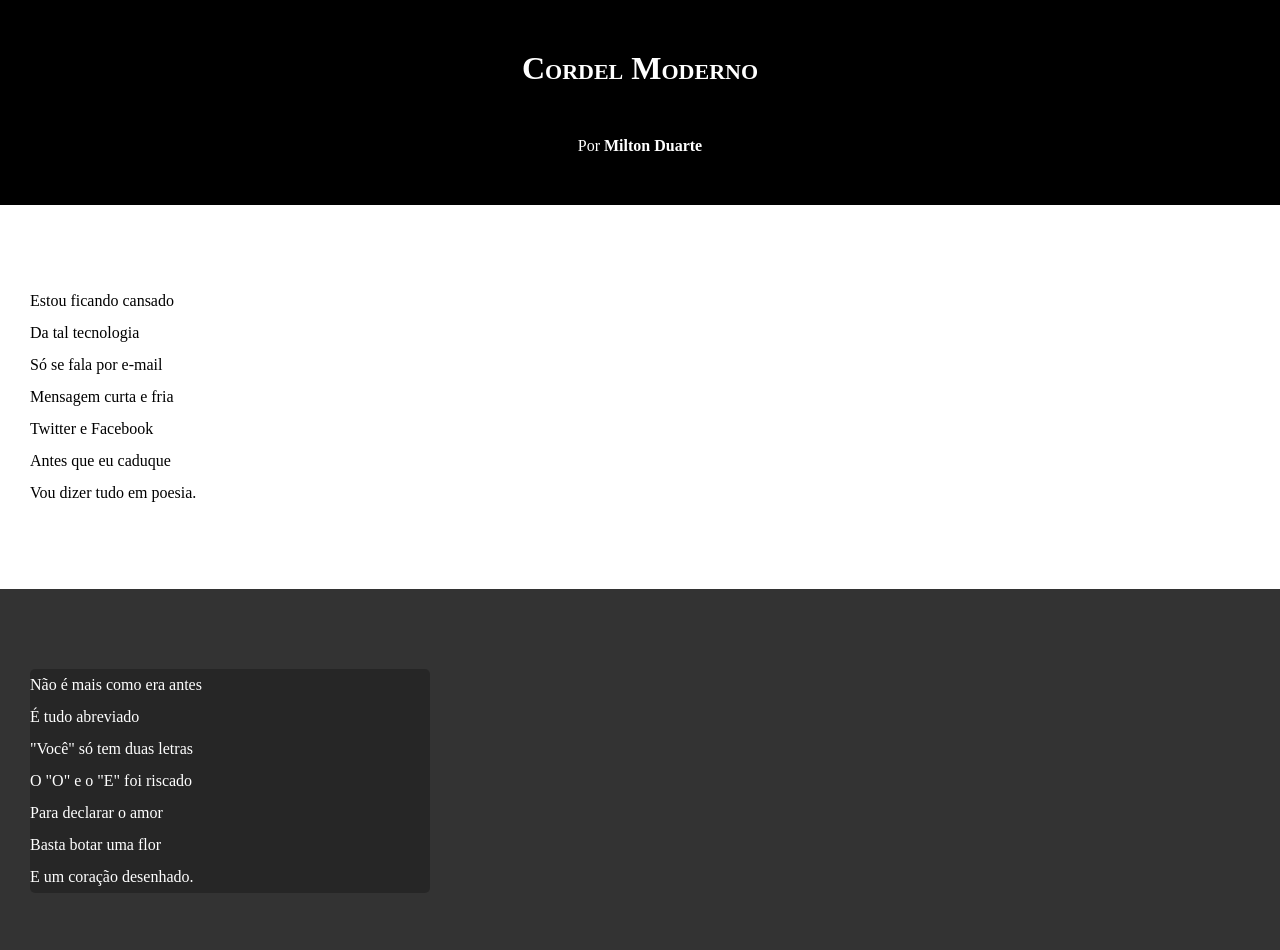
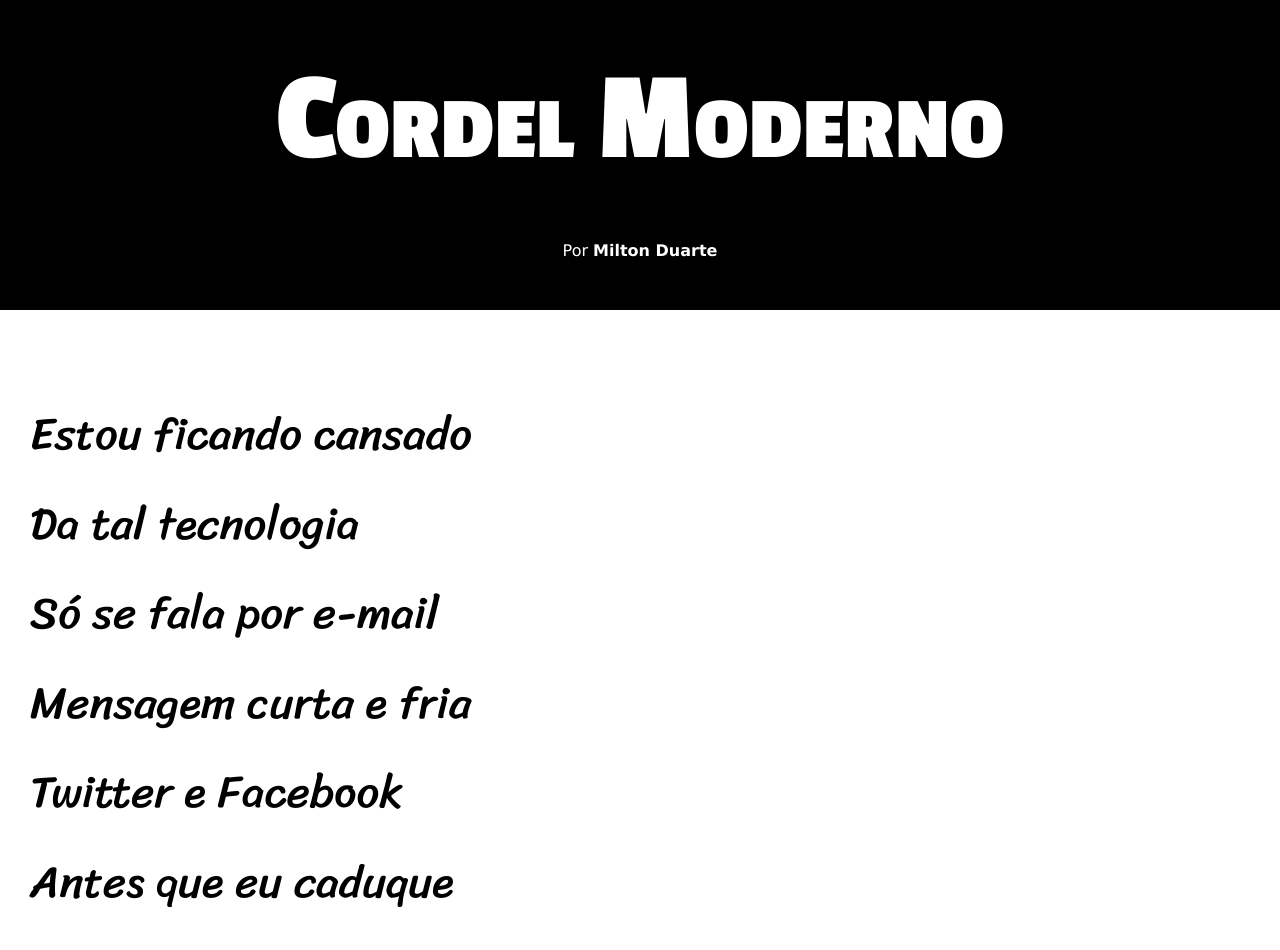
Before and after one commit to adalberto-martins/html-css-vip, a plain HTML site: page Desafio/Desafio012/index.html in a window 1280 px wide. Shown: the top 950 px of the page. Drawn offline with Linux system fonts and the light colour scheme.

Commit message:
Update style.css
desafio 12

```diff
--- a/Desafio/Desafio012/estilo/style.css
+++ b/Desafio/Desafio012/estilo/style.css
@@ -1,13 +1,25 @@
 @charset "UTF-8";
+
+@import url('https://fonts.googleapis.com/css2?family=Passion+One:wght@400;700;900&display=swap');
+
+@import url('https://fonts.googleapis.com/css2?family=Sriracha&display=swap');
+
+:root {
+    --fonte1: 'verdana','Geneva', 'tahoma','sans-serif';
+    --fonte2: 'passion one', 'cursive';
+    --fonte3: 'sriracha','cursive';
+}
 
 * {
     margin: 0px;
     padding: 0px;
+    font-size: 1em;
 }
 
 html, body {
     min-height: 100vh;
     background-color: darkgray;
+    font-family: var(--fonte1);
 }
 
 header {
@@ -19,6 +31,8 @@ header {
 header > h1 {
     padding: 50px;
     font-variant: small-caps;
+    font-family: var(--fonte2);
+    font-size: 10vw;
 }
 
 header > p {
@@ -33,6 +47,7 @@ a {
 
 a:hover {
     text-decoration: underline;
+    color: blue;
 }
 
 section {
@@ -40,6 +55,8 @@ section {
     padding-bottom: 10vh;
     padding-left: 30px;
     line-height: 2em;
+    font-family: var(--fonte3);
+    font-size: 3.5vw;
 }
 
 section.normal {
@@ -54,9 +71,10 @@ section.imagem {
 
 }
 section.imagem > p {
-    width: 400px;
+    display: inline-block;
+    padding: 5px;
     background-color: rgba(0, 0, 0, 0.248);
-    border-radius: 5px;
+
 }
 
 footer {
```
